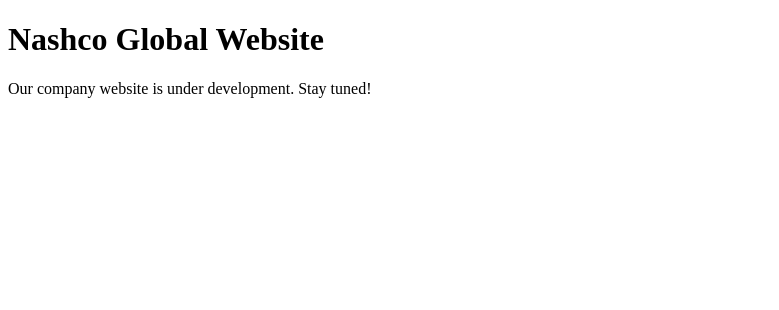
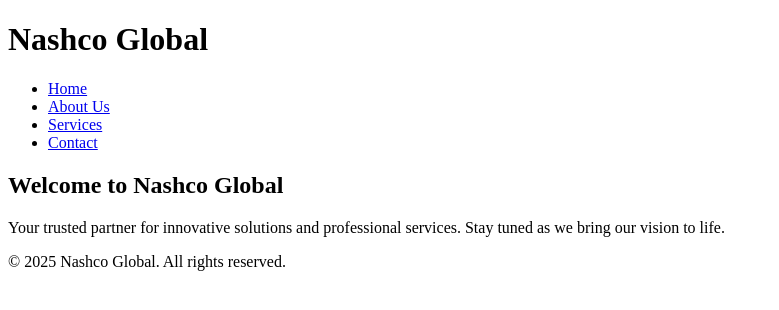
Before and after one commit to avinashnashco-alt/nashco-global-v2, a plain HTML site: page index.html in a window 1280 px wide. Shown: the whole page, without its empty margins (0-779 px from the left). Drawn offline with Linux system fonts and the light colour scheme.

Commit message:
Updated index.html content for Nashco Global's official website

```diff
--- a/index.html
+++ b/index.html
@@ -3,10 +3,31 @@
 <head>
     <meta charset="UTF-8">
     <meta name="viewport" content="width=device-width, initial-scale=1.0">
+    <meta name="description" content="Welcome to Nashco Global's official website">
+    <meta name="keywords" content="Nashco, Global, Company, Business, Services">
     <title>Nashco Global</title>
+    <link rel="stylesheet" href="assets/css/styles.css">
 </head>
 <body>
-    <h1>Nashco Global Website</h1>
-    <p>Our company website is under development. Stay tuned!</p>
+    <header>
+        <h1>Nashco Global</h1>
+        <nav>
+            <ul>
+                <li><a href="index.html">Home</a></li>
+                <li><a href="about.html">About Us</a></li>
+                <li><a href="services.html">Services</a></li>
+                <li><a href="contact.html">Contact</a></li>
+            </ul>
+        </nav>
+    </header>
+    <main>
+        <section>
+            <h2>Welcome to Nashco Global</h2>
+            <p>Your trusted partner for innovative solutions and professional services. Stay tuned as we bring our vision to life.</p>
+        </section>
+    </main>
+    <footer>
+        <p>&copy; 2025 Nashco Global. All rights reserved.</p>
+    </footer>
 </body>
 </html>
```
